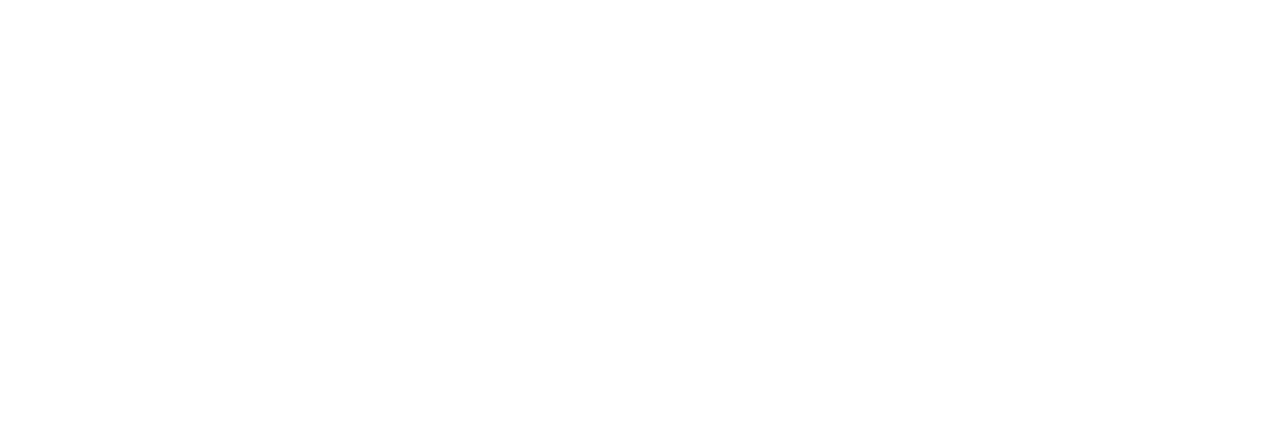
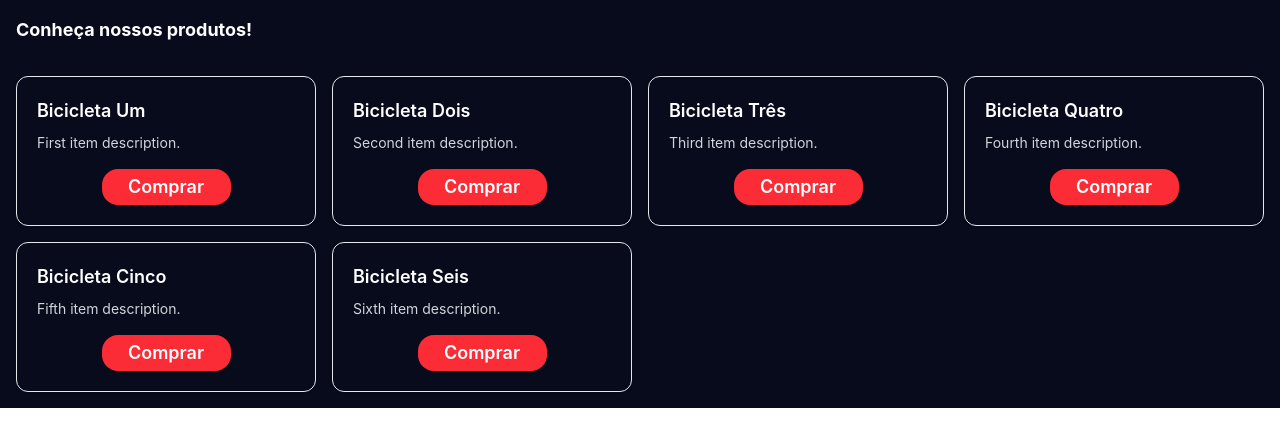
Before and after one commit to ExercicioCidade/ExercicioPullRequest2, a React (Vite) app: page / in a window 1280 px wide. Shown: the top 446 px of the page. Built offline with nearby package versions, Linux system fonts and the light colour scheme.

Commit message:
[Feat] Codificando os cards

```diff
--- a/src/App.jsx
+++ b/src/App.jsx
@@ -1,9 +1,10 @@
 import React from 'react'
+import Home from './pages/Home'
 
 const App = () => {
   return (
     <div>
-
+      <Home></Home>
     </div>
   )
 }
--- /dev/null
+++ b/src/pages/Home.jsx
@@ -0,0 +1,41 @@
+import { useEffect, useState } from "react"
+
+const Home = () => {
+
+    const bicicletas = [
+  { id: 1, title: "Bicicleta Um", description: "First item description." },
+  { id: 2, title: "Bicicleta Dois", description: "Second item description." },
+  { id: 3, title: "Bicicleta Três", description: "Third item description." },
+  { id: 4, title: "Bicicleta Quatro", description: "Fourth item description." },
+  { id: 5, title: "Bicicleta Cinco", description: "Fifth item description." },
+  { id: 6, title: "Bicicleta Seis", description: "Sixth item description." },
+];
+
+return (
+    <div className="bg-[#070b1b]">
+        <h4 className="p-4 text-lg font-bold text-white">Conheça nossos produtos!</h4>
+        <div className="grid grid-cols-1 gap-4 p-4 sm:grid-cols-2 lg:grid-cols-3 xl:grid-cols-4">
+        {bicicletas.map((bicicleta) => (
+            <div
+            key={bicicleta.id}
+            className="rounded-xl border border-gray-200 bg-[#070b1b] p-5 shadow-sm transition hover:shadow-md">
+                <h3 className="mb-2 text-lg font-semibold text-white">
+                    {bicicleta.title}
+                </h3>
+
+                <p className="text-sm text-gray-300">
+                    {bicicleta.description}
+                </p>
+                <div className="mt-4 flex justify-center">
+                    <button className="w-1/2 rounded-2xl bg-red-500 px-4 py-1 text-lg font-semibold text-white hover:bg-red-700">
+                        Comprar
+                    </button>
+                </div>
+            </div>
+        ))}
+        </div>
+    </div>
+  );
+}
+
+export default Home
```
